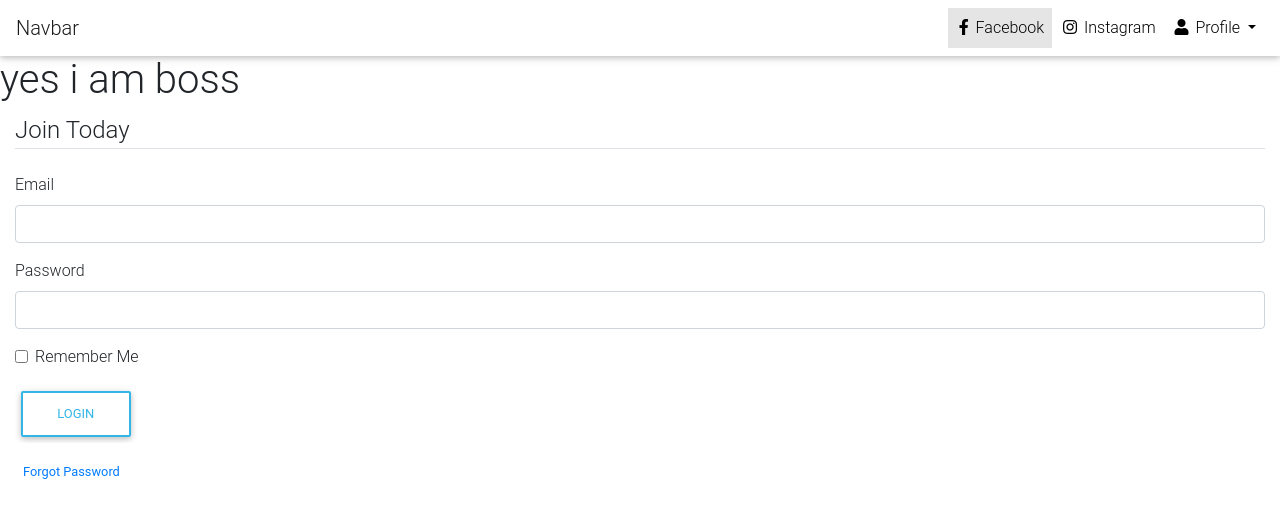
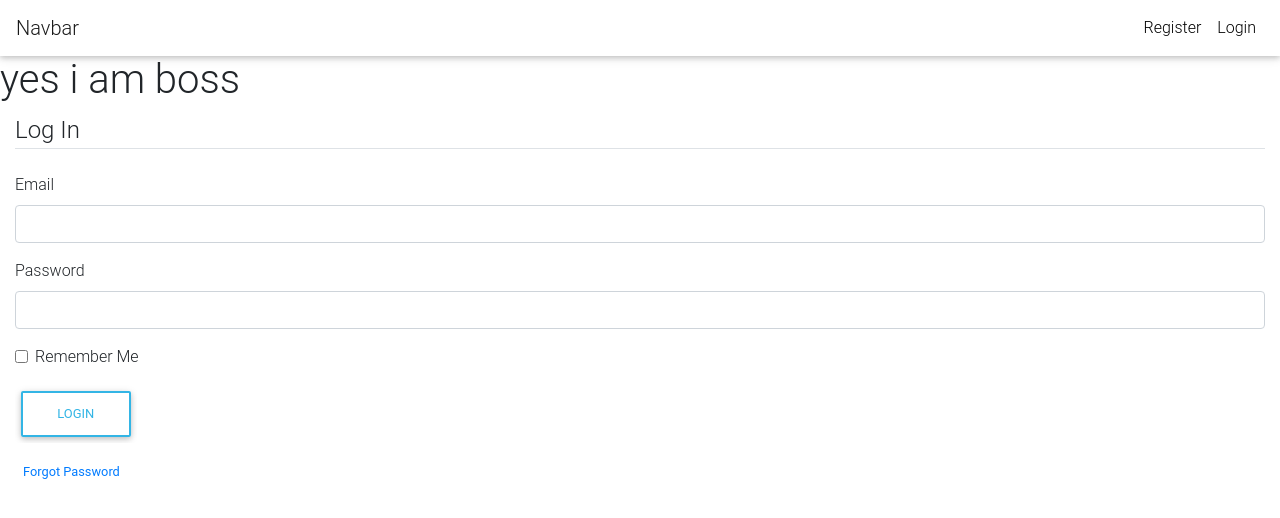
Before and after one commit to Daniel-Montet/pitch-it, a Flask app: page /login in a window 1280 px wide. Shown: the top 518 px of the page. Run offline with Flask 2, Linux system fonts and the light colour scheme; parts of the project's set-up code (start-up, migrations or seed data) failed here and were passed over; some libraries are stand-ins or nearby versions.

Commit message:
Add login and logout implimentation for authenticated users

```diff
--- a/app/__init__.py
+++ b/app/__init__.py
@@ -1,12 +1,12 @@
 from flask import Flask
 from flask_sqlalchemy import SQLAlchemy
 from flask_bcrypt import Bcrypt
-from flask_login import Login_manager
+from flask_login import LoginManager
 
 app= Flask(__name__)
 app.config['SECRET_KEY']='fe80d26ee9e9e49b181c65aee655938c'
 app.config['SQLALCHEMY_DATABASE_URI']= 'sqlite:///site.db'
 db = SQLAlchemy(app)
 bcrypt = Bcrypt(app)
-login_manager = Login_manager(app)
+login_manager = LoginManager(app)
 from app import views
--- a/app/templates/login.html
+++ b/app/templates/login.html
@@ -5,7 +5,16 @@
     <form method="POST" action="">
         {{ form.hidden_tag() }}
         <fieldset class="form-group">
-            <legend class="border-bottom mb-4">Join Today</legend>
+            <legend class="border-bottom mb-4">Log In</legend>
+            {% with messages = get_flashed_messages(with_categories=true) %}
+            {% if messages %}
+            {% for category,message in messages%}
+            <div class="alert alert-{{ category }}">
+                {{message}}
+            </div>
+            {% endfor %}
+            {% endif %}
+            {% endwith %}
             <div class="form-group">
                 {{ form.email.label(class="form-control-label") }}
                 {% if  form.email.errors %}
@@ -43,7 +52,7 @@
             {{ form.submit(class="btn btn-outline-info") }}
         </div>
         <small class="text-muted ml-2">
-                <a href="#"Forgot Password>Forgot Password</a>
+            <a href="#" Forgot Password>Forgot Password</a>
         </small>
     </form>
 </div>
--- a/app/templates/navbar.html
+++ b/app/templates/navbar.html
@@ -6,25 +6,25 @@
     </button>
     <div class="collapse navbar-collapse" id="navbarSupportedContent-4">
         <ul class="navbar-nav ml-auto">
-            <li class="nav-item active">
-                <a class="nav-link" href="#">
-                    <i class="fab fa-facebook-f"></i> Facebook
+            {% if current_user.is_authenticated %}
+            <li class="nav-item">
+                    <a class="nav-link" href="{{url_for('logout')}}">
+                        Logout
+                    </a>
+            </li>
+            {% else %}
+            <li class="nav-item">
+                <a class="nav-link" href="{{url_for('register')}}">
+                    Register
                     <!--<span class="sr-only"></span>-->
                 </a>
             </li>
             <li class="nav-item">
-                <a class="nav-link" href="#">
-                    <i class="fab fa-instagram"></i> Instagram</a>
+                <a class="nav-link" href="{{url_for('login')}}">
+                    Login
+                </a>
             </li>
-            <li class="nav-item dropdown">
-                <a class="nav-link dropdown-toggle" id="navbarDropdownMenuLink-4" data-toggle="dropdown"
-                    aria-haspopup="true" aria-expanded="false">
-                    <i class="fas fa-user"></i> Profile </a>
-                <div class="dropdown-menu dropdown-menu-right dropdown-info" aria-labelledby="navbarDropdownMenuLink-4">
-                    <a class="dropdown-item" href="#">My account</a>
-                    <a class="dropdown-item" href="#">Log out</a>
-                </div>
-            </li>
+            {% endif %}
         </ul>
     </div>
 </nav>
--- a/app/views.py
+++ b/app/views.py
@@ -2,7 +2,7 @@ from flask import render_template, flash, redirect,url_for
 from app.forms import Register,Login
 from app.models import User, Pitch
 from app import app,db,bcrypt
-
+from flask_login import login_user, current_user, logout_user
 
 
 @app.route("/")
@@ -16,6 +16,8 @@ def circles():
 
 @app.route("/register" ,methods=['GET','POST'])
 def register():
+    if current_user.is_authenticated:
+        return redirect(url_for('home'))
     form = Register()
     if form.validate_on_submit():
         hashed_password = bcrypt.generate_password_hash(form.password.data).decode('utf-8')
@@ -29,8 +31,20 @@ def register():
 @app.route("/login",methods=['GET','POST'])
 def login():
     form = Login()
+    if current_user.is_authenticated:
+        return redirect(url_for('home'))
     if form.validate_on_submit():
-        flash(f'Login successful !','success')
-        return redirect(url_for('home'))
+        user = User.query.filter_by(email=form.email.data).first()
+        if user and bcrypt.check_password_hash(user.password,form.password.data):
+            login_user(user, remember=form.remember.data)
+            return redirect(url_for('home'))
+
+        else:
+            flash('Login Unsuccessful. Please check email and password','danger')
 
     return render_template('login.html', title='login', form=form)
+
+@app.route("/logout")
+def logout():
+    logout_user()
+    return redirect(url_for('home'))
```
Also changed, not shown: app/models.py (+8 -2 lines). Lines whose indentation alone changed are shown as unchanged.
